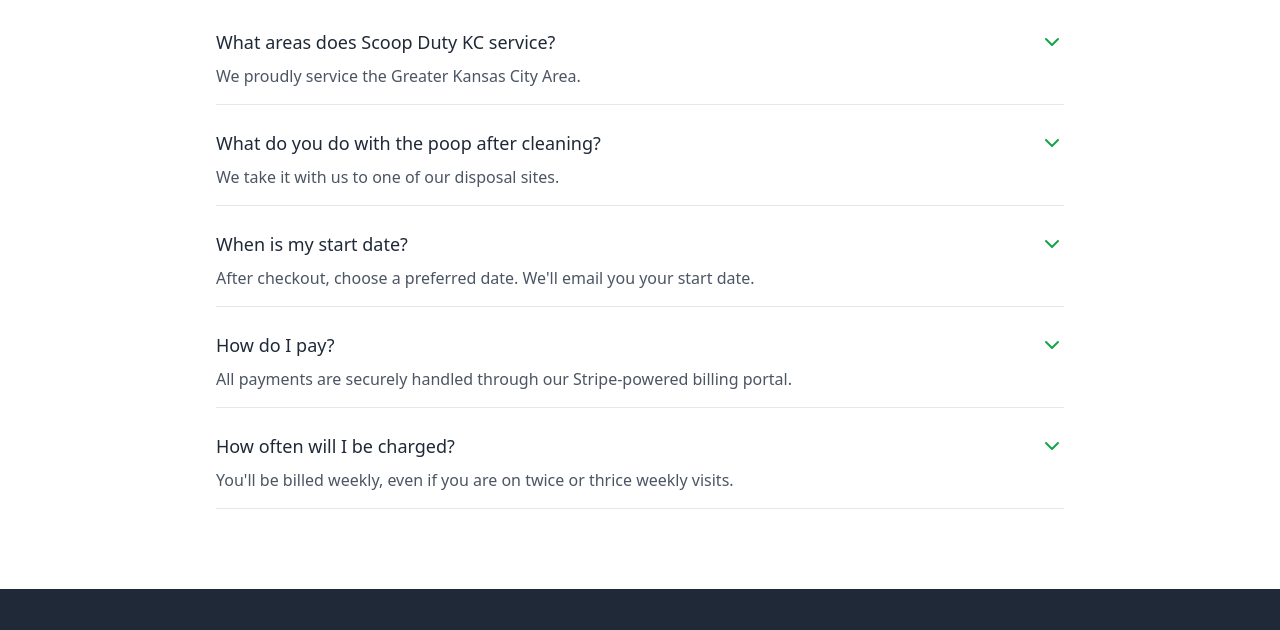
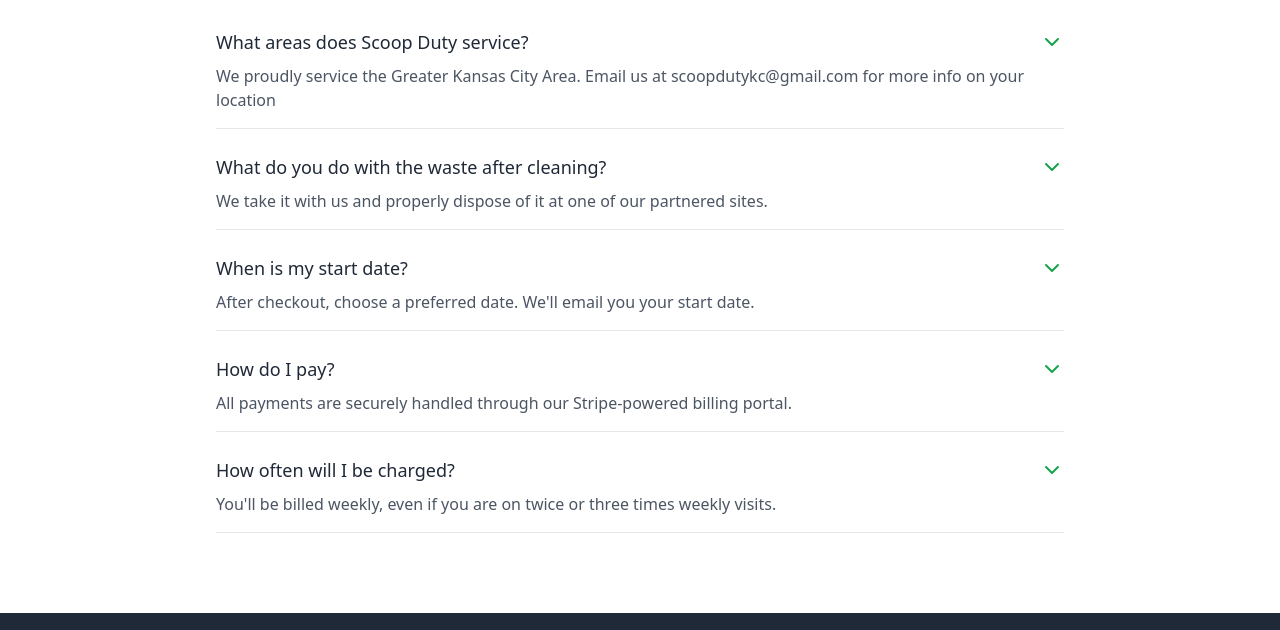
Before and after one commit to scoopdutykc/CodexScoop, a website: page index.html in a window 1280 px wide. Shown: the part 1810-2440 px from the top of the page. Drawn offline with nearby package versions, Linux system fonts and the light colour scheme; no server answers.

Commit message:
Update index.html

```diff
--- a/index.html
+++ b/index.html
@@ -3,7 +3,7 @@
 <head>
   <meta charset="UTF-8" />
   <meta name="viewport" content="width=device-width, initial-scale=1.0"/>
-  <title>Scoop Duty KC — Pet Waste Removal in the KC Metro</title>
+  <title>Scoop Duty — Pet Waste Removal in the KC Metro</title>
   <script src="https://cdn.tailwindcss.com"></script>
   <link href="https://unpkg.com/aos@2.3.1/dist/aos.css" rel="stylesheet">
   <script src="https://unpkg.com/aos@2.3.1/dist/aos.js"></script>
@@ -215,17 +215,17 @@
       <div class="space-y-6">
         <div class="border-b pb-4" data-aos="fade-up">
           <button class="flex justify-between items-center w-full text-left focus:outline-none">
-            <h3 class="text-lg font-medium text-gray-800">What areas does Scoop Duty KC service?</h3>
+            <h3 class="text-lg font-medium text-gray-800">What areas does Scoop Duty service?</h3>
             <i data-feather="chevron-down" class="text-green-600"></i>
           </button>
-          <div class="mt-2 text-gray-600">We proudly service the Greater Kansas City Area.</div>
+          <div class="mt-2 text-gray-600">We proudly service the Greater Kansas City Area. Email us at scoopdutykc@gmail.com for more info on your location</div>
         </div>
         <div class="border-b pb-4" data-aos="fade-up" data-aos-delay="100">
           <button class="flex justify-between items-center w-full text-left focus:outline-none">
-            <h3 class="text-lg font-medium text-gray-800">What do you do with the poop after cleaning?</h3>
+            <h3 class="text-lg font-medium text-gray-800">What do you do with the waste after cleaning?</h3>
             <i data-feather="chevron-down" class="text-green-600"></i>
           </button>
-          <div class="mt-2 text-gray-600">We take it with us to one of our disposal sites.</div>
+          <div class="mt-2 text-gray-600">We take it with us and properly dispose of it at one of our partnered sites.</div>
         </div>
         <div class="border-b pb-4" data-aos="fade-up" data-aos-delay="200">
           <button class="flex justify-between items-center w-full text-left focus:outline-none">
@@ -246,7 +246,7 @@
             <h3 class="text-lg font-medium text-gray-800">How often will I be charged?</h3>
             <i data-feather="chevron-down" class="text-green-600"></i>
           </button>
-          <div class="mt-2 text-gray-600">You'll be billed weekly, even if you are on twice or thrice weekly visits.</div>
+          <div class="mt-2 text-gray-600">You'll be billed weekly, even if you are on twice or three times weekly visits.</div>
         </div>
       </div>
     </div>
@@ -256,7 +256,7 @@
     <div class="container mx-auto px-6">
       <div class="md:flex md:justify-between">
         <div class="mb-8 md:mb-0">
-          <h3 class="text-2xl font-bold mb-4">Scoop Duty KC</h3>
+          <h3 class="text-2xl font-bold mb-4">Scoop Duty</h3>
           <p class="text-gray-400">Professional pet waste removal serving the Kansas City metro area.</p>
         </div>
         <div class="grid grid-cols-2 gap-8">
@@ -278,7 +278,7 @@
         </div>
       </div>
       <div class="border-t border-gray-700 mt-8 pt-8 text-center text-gray-400">
-        <p>&copy; 2025 Scoop Duty KC. All rights reserved.</p>
+        <p>&copy; 2025 Scoop Duty. All rights reserved.</p>
       </div>
     </div>
   </footer>
```
